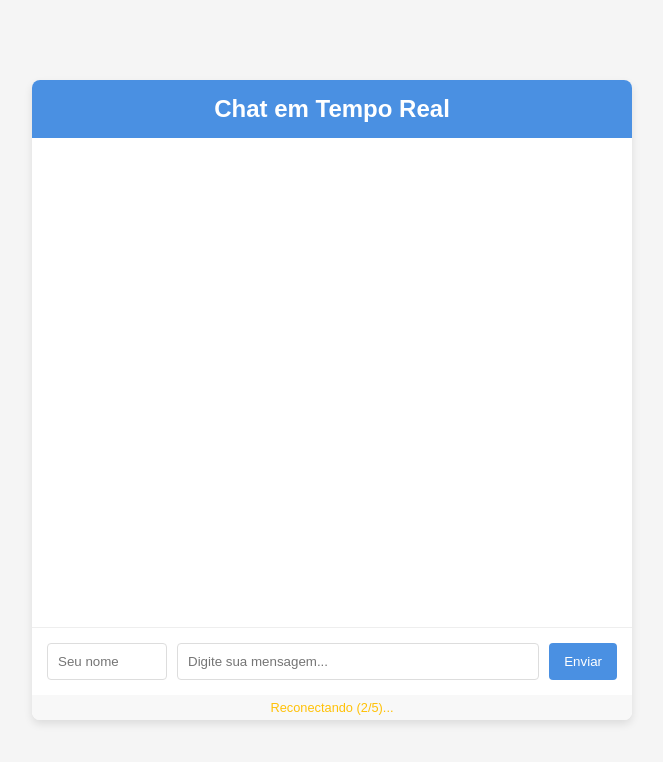
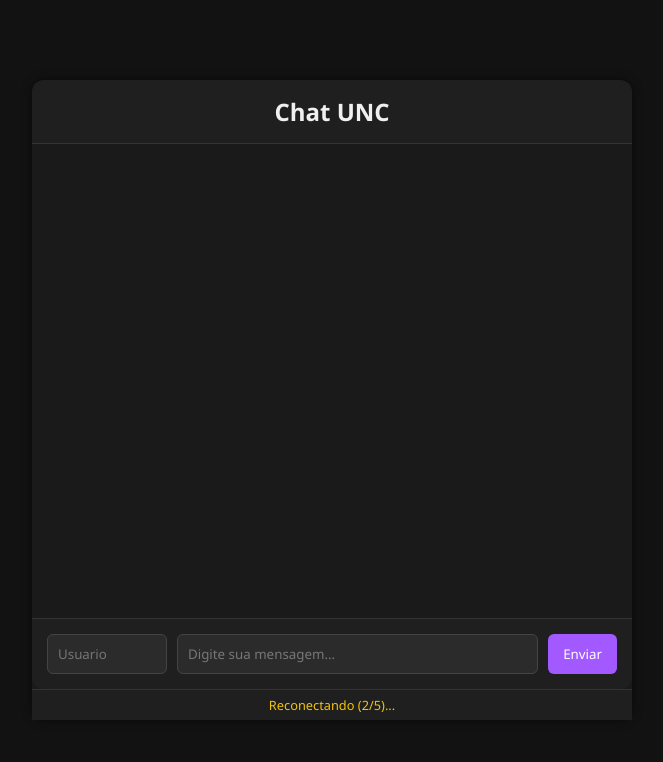
Before and after one commit to vitto2099/Chat, a plain HTML site: page index.html in a window 1280 px wide. Shown: the whole page, without its empty margins (308-971 px from the left). Drawn offline with Linux system fonts and the light colour scheme.

Commit message:
Add files via upload
versão finalizada com leves alterações no html e css atualizado pra estilo parecido com o do insta modo dark e readme atualizado pra facilitar o entendimento

```diff
--- a/index.html
+++ b/index.html
@@ -3,13 +3,13 @@
 <head>
     <meta charset="UTF-8">
     <meta name="viewport" content="width=device-width, initial-scale=1.0">
-    <title>Chat Simples</title>
+    <title>Chat UNC</title>
     <link rel="stylesheet" href="style.css">
 </head>
 <body>
     <div class="chat-container">
         <div class="chat-header">
-            <h1>Chat em Tempo Real</h1>
+            <h1>Chat UNC</h1>
         </div>
 
         <div class="chat-messages" id="chatMessages">
@@ -17,7 +17,7 @@
         </div>
 
         <div class="chat-input-container">
-            <input type="text" id="username" placeholder="Seu nome" maxlength="20">
+            <input type="text" id="username" placeholder="Usuario " maxlength="20">
             <input type="text" id="messageInput" placeholder="Digite sua mensagem..." maxlength="200">
             <button id="sendButton">Enviar</button>
         </div>
--- a/server.js
+++ b/server.js
@@ -22,7 +22,7 @@ wss.on('connection', (ws) => {
   // Enviar mensagem de boas-vindas
   ws.send(JSON.stringify({
     type: 'system',
-    message: 'Bem-vindo ao chat!',
+    message: 'Bem-vindo ao chat!!!',
     timestamp: new Date().toISOString()
   }));
 
--- a/style.css
+++ b/style.css
@@ -2,11 +2,12 @@
     margin: 0;
     padding: 0;
     box-sizing: border-box;
-    font-family: Arial, sans-serif;
+    font-family: 'Segoe UI', sans-serif;
 }
 
 body {
-    background-color: #f5f5f5;
+    background-color: #121212;
+    color: #f0f0f0;
     height: 100vh;
     display: flex;
     justify-content: center;
@@ -16,24 +17,26 @@ body {
 .chat-container {
     width: 100%;
     max-width: 600px;
-    background-color: white;
-    border-radius: 8px;
-    box-shadow: 0 4px 8px rgba(0, 0, 0, 0.1);
+    background-color: #1a1a1a;
+    border-radius: 12px;
+    box-shadow: 0 0 10px rgba(0,0,0,0.5);
     display: flex;
     flex-direction: column;
     height: 80vh;
 }
 
 .chat-header {
-    background-color: #4a90e2;
-    color: white;
+    background-color: #1f1f1f;
+    color: #f0f0f0;
     padding: 15px;
-    border-radius: 8px 8px 0 0;
+    border-radius: 12px 12px 0 0;
     text-align: center;
+    border-bottom: 1px solid #333;
 }
 
 .chat-header h1 {
     font-size: 1.5rem;
+    font-weight: 600;
 }
 
 .chat-messages {
@@ -42,7 +45,19 @@ body {
     overflow-y: auto;
     display: flex;
     flex-direction: column;
-    gap: 10px;
+    gap: 12px;
+}
+
+/* Scrollbar escura */
+.chat-messages::-webkit-scrollbar {
+    width: 8px;
+}
+.chat-messages::-webkit-scrollbar-track {
+    background: #1a1a1a;
+}
+.chat-messages::-webkit-scrollbar-thumb {
+    background-color: #555;
+    border-radius: 4px;
 }
 
 .message {
@@ -50,52 +65,63 @@ body {
     border-radius: 18px;
     max-width: 80%;
     word-wrap: break-word;
+    transition: background-color 0.3s ease;
 }
 
 .message .username {
     font-weight: bold;
-    margin-bottom: 3px;
+    margin-bottom: 4px;
 }
 
 .message .timestamp {
     font-size: 0.7rem;
-    color: #888;
-    margin-top: 2px;
+    color: #aaa;
+    margin-top: 4px;
 }
 
 .message.user {
     align-self: flex-end;
-    background-color: #4a90e2;
+    background-color: #a259ff; /* Roxo */
     color: white;
 }
 
 .message.other {
     align-self: flex-start;
-    background-color: #e9e9eb;
-    color: #333;
+    background-color: #2ecc71; /* Verde */
+    color: white;
 }
 
 .message.system {
     align-self: center;
-    background-color: #f8f8f8;
-    color: #888;
+    background-color: #2a2a2a;
+    color: #ccc;
     font-style: italic;
-    border: 1px solid #eee;
+    border: none;
+    padding: 10px 15px;
+    border-radius: 14px;
 }
 
 .chat-input-container {
     padding: 15px;
     display: flex;
     gap: 10px;
-    border-top: 1px solid #eee;
+    background-color: #1f1f1f;
+    border-top: 1px solid #333;
+    border-radius: 0 0 12px 12px;
 }
 
 #username, #messageInput {
     flex: 1;
     padding: 10px;
-    border: 1px solid #ddd;
-    border-radius: 4px;
+    background-color: #2b2b2b;
+    border: 1px solid #444;
+    border-radius: 6px;
+    color: #e0e0e0;
     outline: none;
+}
+
+#messageInput::placeholder {
+    color: #777;
 }
 
 #username {
@@ -104,39 +130,39 @@ body {
 
 #sendButton {
     padding: 10px 15px;
-    background-color: #4a90e2;
+    background-color: #a259ff;
     color: white;
     border: none;
-    border-radius: 4px;
+    border-radius: 6px;
     cursor: pointer;
-    transition: background-color 0.2s;
+    transition: background-color 0.2s ease;
 }
 
 #sendButton:hover {
-    background-color: #3a80d2;
+    background-color: #944dff;
 }
 
 #sendButton:active {
-    background-color: #2a70c2;
+    background-color: #7c3fe0;
 }
 
 .connection-status {
-    padding: 5px;
+    padding: 6px;
     text-align: center;
     font-size: 0.8rem;
-    color: #888;
-    background-color: #f8f8f8;
-    border-radius: 0 0 8px 8px;
+    background-color: #1f1f1f;
+    border-top: 1px solid #333;
+    color: #999;
 }
 
 .connection-status.connected {
-    color: #28a745;
+    color: #2ecc71;
 }
 
 .connection-status.connecting {
-    color: #ffc107;
+    color: #f1c40f;
 }
 
 .connection-status.disconnected {
-    color: #dc3545;
+    color: #e74c3c;
 }
```
Also changed, not shown: 1 other file.
